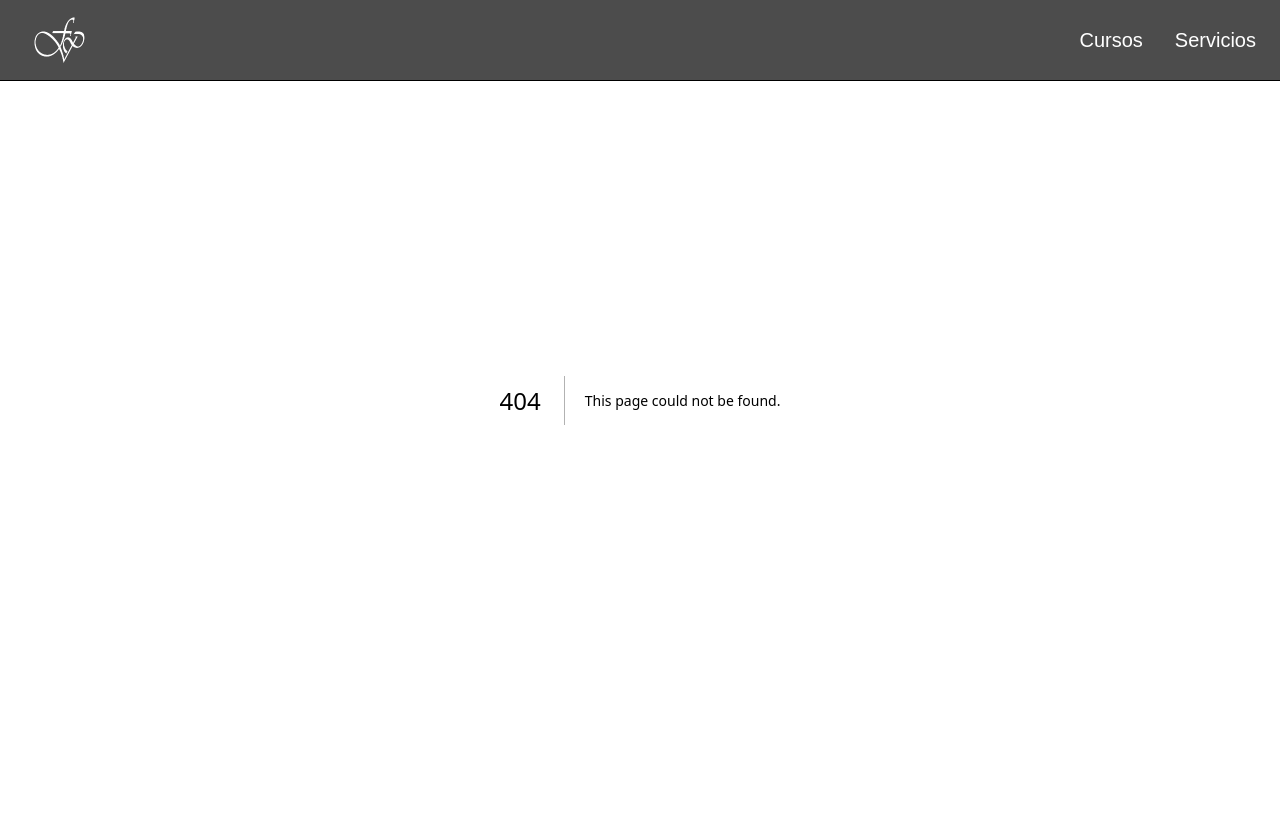
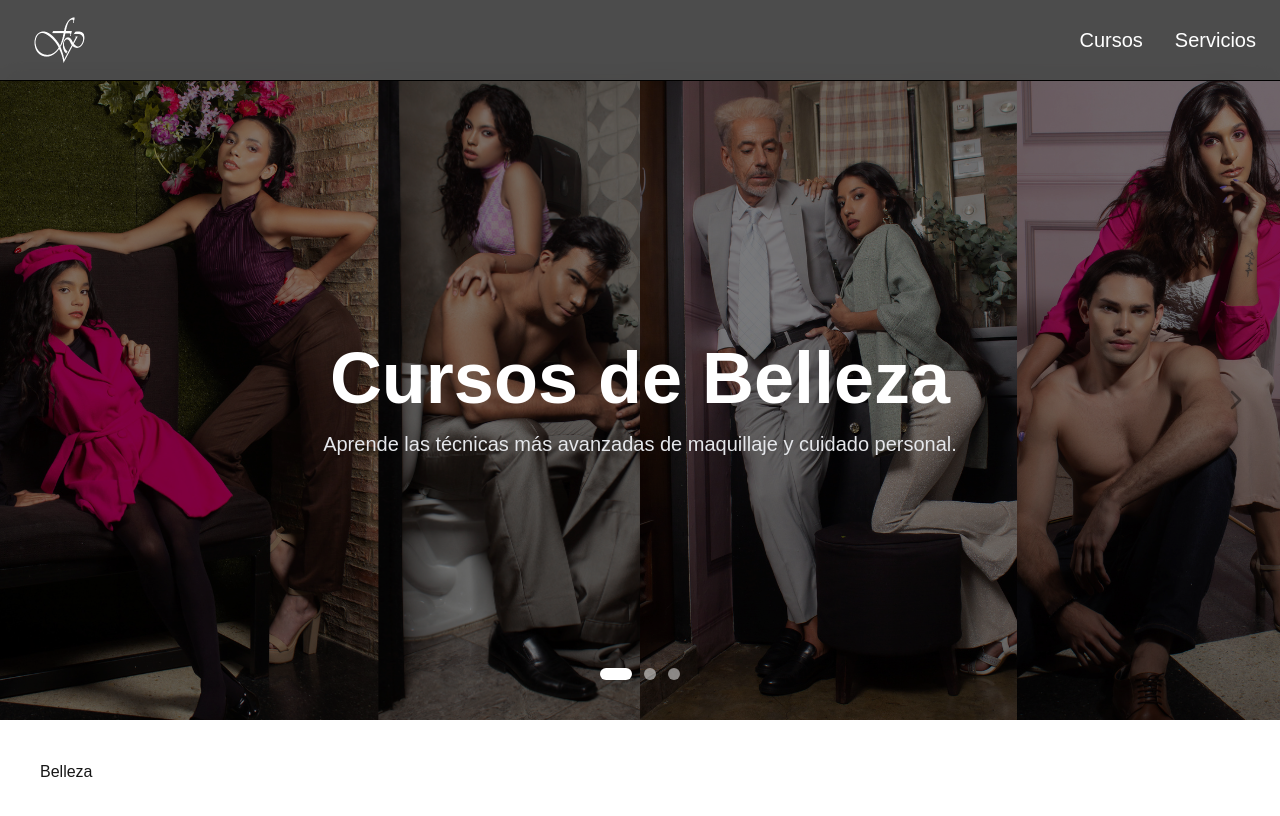
Before and after one commit to Chafardet-1800/fotopose-lp, a Next.js app: page /course in a window 1280 px wide. Before the commit this address had no page. Shown: the top 816 px of the page. Built offline with nearby package versions, Linux system fonts and the light colour scheme.

Commit message:
Maquetado de la vista de cursos

```diff
--- a/package.json
+++ b/package.json
@@ -1,6 +1,6 @@
 {
   "name": "fotopose-lp",
-  "version": "0.1.008",
+  "version": "0.1.009",
   "private": true,
   "scripts": {
     "dev": "next dev",
--- a/src/app/course/index.tsx
+++ /dev/null
@@ -1,23 +0,0 @@
-type CourseType = "marketing" | "modeling" | "aesthetics" | "photography";
-
-// Definimos el tipo para los parámetros de búsqueda
-type SearchParams = Promise<{ type: CourseType }>;
-
-export default async function CoursesPage({
-  searchParams,
-}: {
-  searchParams: SearchParams;
-}) {
-  const { type } = await searchParams;
-
-  // Si no hay tipo, podemos traer todos o mostrar un error
-  // const filter = type ? { category: type } : {};
-
-  return (
-    <main className="pt-24 max-w-7xl mx-auto px-6">
-      <h1 className="text-3xl font-bold capitalize mb-8">
-        {type ? `Cursos de ${type.replace("-", " ")}` : "Todos nuestros cursos"}
-      </h1>
-    </main>
-  );
-}
--- /dev/null
+++ b/src/app/course/page.tsx
@@ -0,0 +1,28 @@
+import CourseView from "@/src/components/courses/CourseView";
+import { COURSES_DATA } from "@/src/data/courses/courses_data";
+
+type CourseType = "marketing" | "modeling" | "aesthetics" | "photography";
+
+// Definimos el tipo para los parámetros de búsqueda
+type SearchParams = Promise<{ type: CourseType }>;
+
+export default async function CoursesPage({
+  searchParams,
+}: {
+  searchParams: SearchParams;
+}) {
+  // Obtenemos el parámetro de búsqueda
+  const { type } = await searchParams;
+
+  // Lógica: Buscamos el índice inicial según el parámetro "type"
+  // Si no encuentra el tipo o no hay param, empieza en 0 (el primero)
+  const initialIndex = COURSES_DATA.findIndex((c) => c.slug === type);
+  const safeIndex = initialIndex === -1 ? 0 : initialIndex;
+
+  return (
+    <main>
+      {/* Pasamos el índice inicial y los datos al cliente */}
+      <CourseView initialIndex={safeIndex} courses={COURSES_DATA} />
+    </main>
+  );
+}
--- /dev/null
+++ b/src/components/base/interfaces.ts
@@ -0,0 +1,17 @@
+export type CourseType =
+  | "marketing"
+  | "modeling"
+  | "aesthetics"
+  | "photography";
+
+export type MenuItem = {
+  label: string;
+  descripcion: string;
+  href: string;
+  slug: CourseType;
+};
+
+export type MenuSection = {
+  title: string;
+  items: MenuItem[];
+};
--- /dev/null
+++ b/src/components/courses/CourseCarousel.tsx
@@ -0,0 +1,88 @@
+"use client";
+
+import Image from "next/image";
+import { ChevronLeft, ChevronRight } from "lucide-react"; // Instala lucide-react si no la tienes
+import { CourseData } from "@/src/data/courses/courses_data";
+
+interface Props {
+  courses: CourseData[];
+  currentIndex: number;
+  onChange: (index: number) => void;
+}
+
+export default function CourseCarousel({
+  courses,
+  currentIndex,
+  onChange,
+}: Props) {
+  const prevSlide = () => {
+    const isFirst = currentIndex === 0;
+    onChange(isFirst ? courses.length - 1 : currentIndex - 1);
+  };
+
+  const nextSlide = () => {
+    const isLast = currentIndex === courses.length - 1;
+    onChange(isLast ? 0 : currentIndex + 1);
+  };
+
+  return (
+    <div className="relative w-full h-[80vh] overflow-hidden">
+      {/* Contenedor de Slides con Transición */}
+      <div
+        className="flex w-full h-full transition-transform duration-500 ease-in-out"
+        style={{ transform: `translateX(-${currentIndex * 100}%)` }}
+      >
+        {courses.map((course, index) => (
+          <div key={course.slug} className="min-w-full h-full relative">
+            {/* Imagen de Fondo */}
+            <Image
+              src={course.image}
+              alt={course.title}
+              fill
+              className="object-cover brightness-50" // Oscurecemos para que el texto resalte
+              priority={index === currentIndex} // Solo carga prioridad al actual
+            />
+
+            {/* Texto sobre la imagen (Título Principal) */}
+            <div className="absolute inset-0 flex flex-col items-center justify-center text-center px-4">
+              <h1 className="text-5xl md:text-7xl font-bold text-white mb-4 animate-fade-in-up">
+                {course.title}
+              </h1>
+              <p className="text-xl text-gray-200 max-w-2xl">
+                {course.description}
+              </p>
+            </div>
+          </div>
+        ))}
+      </div>
+
+      {/* Botones de Navegación */}
+      <button
+        onClick={prevSlide}
+        className="absolute left-4 top-1/2 -translate-y-1/2 p-3 rounded-full text-black/40  hover:text-black dark:text-white/40  dark:hover:text-white transition"
+      >
+        <ChevronLeft size={32} />
+      </button>
+
+      <button
+        onClick={nextSlide}
+        className="absolute right-4 top-1/2 -translate-y-1/2 p-3 rounded-full text-black/40  hover:text-black dark:text-white/40  dark:hover:text-white transition"
+      >
+        <ChevronRight size={32} />
+      </button>
+
+      {/* Indicadores (Puntitos) */}
+      <div className="absolute bottom-10 left-1/2 -translate-x-1/2 flex gap-3">
+        {courses.map((_, idx) => (
+          <button
+            key={idx}
+            onClick={() => onChange(idx)}
+            className={`w-3 h-3 rounded-full transition-all ${
+              idx === currentIndex ? "bg-white w-8" : "bg-white/50"
+            }`}
+          />
+        ))}
+      </div>
+    </div>
+  );
+}
--- /dev/null
+++ b/src/components/courses/CourseDetails copy.tsx
@@ -0,0 +1,40 @@
+import { CourseData } from "@/src/data/courses/courses_data";
+
+interface Props {
+  course: CourseData;
+}
+
+export default function CourseDetails({ course }: Props) {
+  return (
+    // La prop 'key' fuerza a React a remontar el componente para activar la animación
+    <div
+      key={course.slug}
+      className="max-w-7xl mx-auto px-6 py-20 animate-in fade-in slide-in-from-bottom-4 duration-700"
+    >
+      <div className="grid md:grid-cols-2 gap-10 items-center">
+        <div>
+          <h2 className="text-3xl font-bold text-gray-900 dark:text-white mb-6">
+            Detalles del Programa: {course.title}
+          </h2>
+          <p className="text-lg text-gray-600 dark:text-gray-300 leading-relaxed">
+            {course.details}
+          </p>
+
+          <button className="mt-8 px-8 py-3 bg-black dark:bg-white text-white dark:text-black rounded-xl font-semibold hover:opacity-80 transition">
+            Inscribirme en {course.title}
+          </button>
+        </div>
+
+        {/* Aquí podrías poner otra imagen, temario, precio, etc. */}
+        <div className="bg-gray-100 dark:bg-gray-800 p-10 rounded-2xl">
+          <h3 className="text-xl font-bold mb-4">Lo que aprenderás</h3>
+          <ul className="list-disc list-inside space-y-2 text-gray-700 dark:text-gray-300">
+            <li>Técnica Profesional 1</li>
+            <li>Certificado Internacional</li>
+            <li>Prácticas en vivo</li>
+          </ul>
+        </div>
+      </div>
+    </div>
+  );
+}
--- /dev/null
+++ b/src/components/courses/CourseDetails.tsx
@@ -0,0 +1,28 @@
+import { CourseType } from "../base/interfaces";
+
+interface Props {
+  type: CourseType;
+}
+
+export default function CourseDetails({ type }: Props) {
+  switch (type) {
+    case "aesthetics":
+      return (
+        <div className="flex-1 flex-col gap-10 p-10 items-center">
+          <h2>Belleza</h2>
+        </div>
+      );
+    case "modeling":
+      return (
+        <div className="flex-1 flex-col gap-10 p-10 items-center">
+          <h2>Modelaje</h2>
+        </div>
+      );
+    default:
+      return (
+        <div className="flex-1 flex-col gap-10 p-10 items-center">
+          <h2>Marketing</h2>
+        </div>
+      );
+  }
+}
--- /dev/null
+++ b/src/components/courses/CourseView.tsx
@@ -0,0 +1,32 @@
+"use client";
+
+import { useState } from "react";
+import CourseCarousel from "./CourseCarousel";
+import CourseDetails from "./CourseDetails";
+import { CourseData } from "@/src/data/courses/courses_data";
+
+interface Props {
+  initialIndex: number;
+  courses: CourseData[];
+}
+
+export default function CourseView({ initialIndex, courses }: Props) {
+  // Este estado controla AMBOS componentes
+  const [currentIndex, setCurrentIndex] = useState(initialIndex);
+
+  return (
+    <div className="flex flex-col min-h-screen pt-20">
+      {/* 1. Carrusel: Le pasamos el indice y la función para cambiarlo */}
+      <CourseCarousel
+        courses={courses}
+        currentIndex={currentIndex}
+        onChange={setCurrentIndex}
+      />
+
+      {/* 2. Contenido Dinámico: Solo recibe los datos del curso actual */}
+      <div className="flex-1 bg-white dark:bg-black">
+        <CourseDetails type={courses[currentIndex].slug} />
+      </div>
+    </div>
+  );
+}
--- /dev/null
+++ b/src/data/courses/courses_data.ts
@@ -0,0 +1,35 @@
+import { CourseType } from "@/src/components/base/interfaces";
+
+export const COURSES_DATA: CourseData[] = [
+  {
+    slug: "aesthetics",
+    title: "Cursos de Belleza",
+    image: "/images/pictures/mi_modelaje_1.png", // Asegúrate de tener estas imágenes
+    description:
+      "Aprende las técnicas más avanzadas de maquillaje y cuidado personal.",
+    details: "Aquí va el temario completo de belleza: Piel, Ojos, Labios...",
+  },
+  {
+    slug: "modeling",
+    title: "Modelaje Profesional",
+    image: "/images/pictures/mi_modelaje_1.png",
+    description: "Domina la pasarela y la fotografía con nuestros expertos.",
+    details: "Aquí va el temario de modelaje: Pasarela, Posing, Etiqueta...",
+  },
+  {
+    slug: "marketing",
+    title: "Marketing Digital",
+    image: "/images/pictures/mi_modelaje_1.png",
+    description: "Impulsa tu marca personal en redes sociales.",
+    details:
+      "Aquí va el temario de marketing: Instagram, TikTok, Estrategia...",
+  },
+];
+
+export type CourseData = {
+  slug: CourseType;
+  title: string;
+  image: string;
+  description: string;
+  details: string;
+};
```
Also changed, not shown: src/app/course/_layout.tsx (added).
